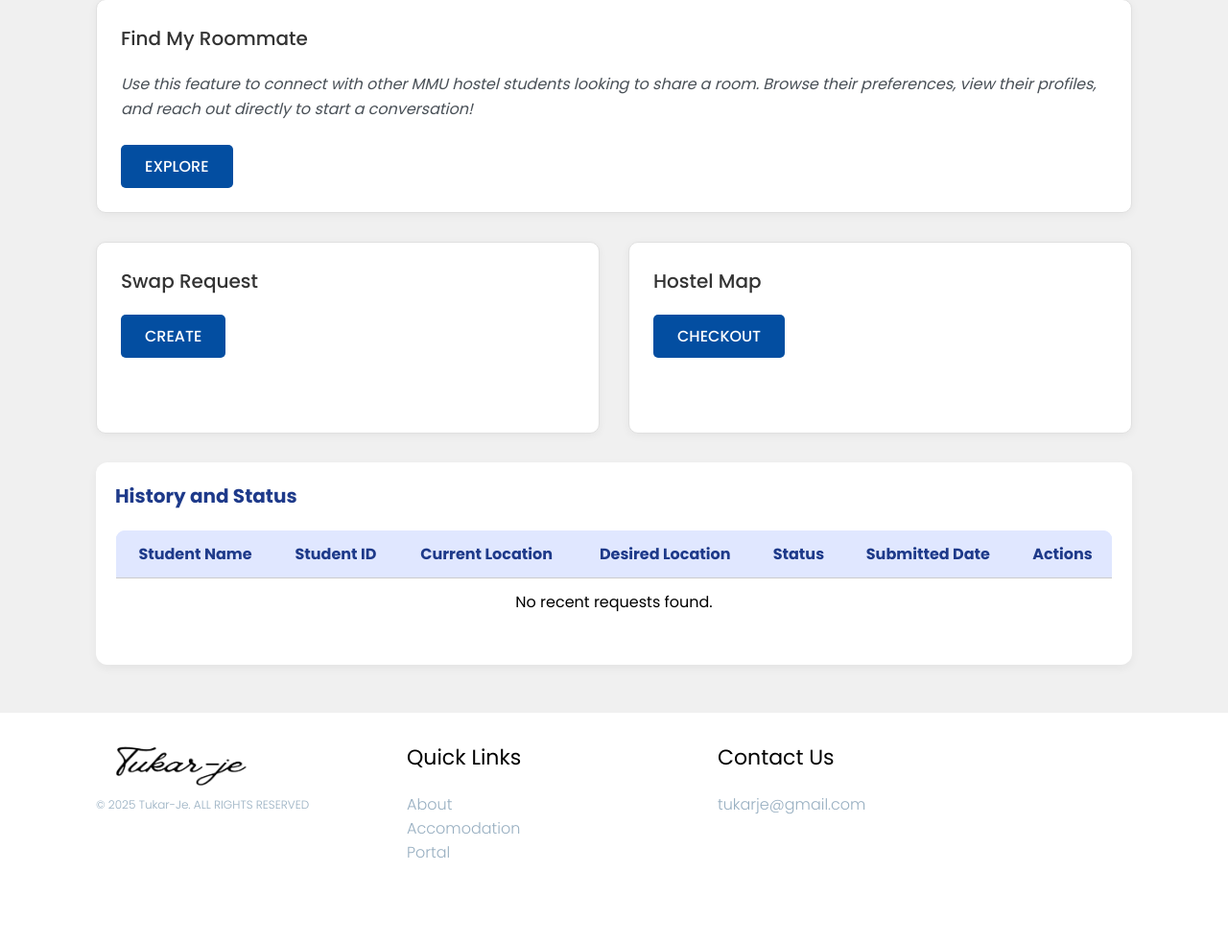
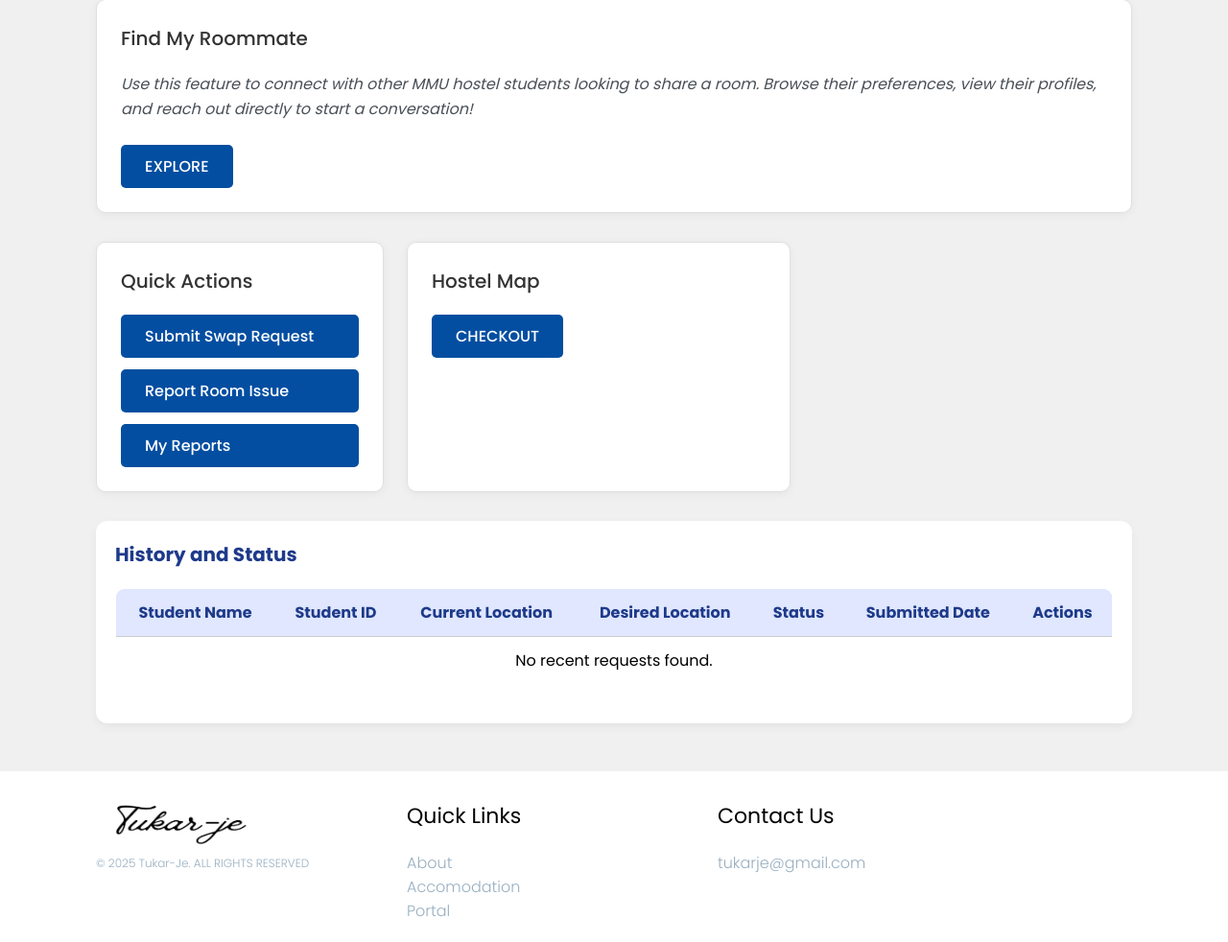
Before and after one commit to irfanazim/tukar-je, a Flask app: page /dashboard in a window 1280 px wide. Shown: the part 256-1238 px from the top of the page at 96% size. Before the commit the page ends 1150 px from the top, so only its background shows below. Run offline with Flask 3, Linux system fonts and the light colour scheme; the visitor is signed in with stand-in values (Sample User, id 1); data that the repository does not hold is empty.

Commit message:
Fix : Report Room Issues

```diff
--- a/app/models.py
+++ b/app/models.py
@@ -1,5 +1,5 @@
 from . import db
-from datetime import datetime
+from datetime import datetime, timedelta
 
 class User(db.Model):
     id = db.Column(db.Integer, primary_key=True)
--- a/app/routes.py
+++ b/app/routes.py
@@ -1,6 +1,6 @@
 from flask import Blueprint, app, jsonify, render_template, request, redirect, url_for, flash, session, current_app
 from . import db, mail
-from .models import Notification, RoommateProfile, User, Admin, SwapRequest, Announcement
+from .models import Notification, RoommateProfile, User, Admin, SwapRequest, Announcement, RoomReport
 from .utils import (get_admin_notifications, create_notification, get_user_notifications, is_valid_mmu_email, is_logged_in, is_admin_logged_in, send_swap_approved_email, send_swap_rejected_email,
                    setup_user_session, setup_admin_session, generate_token,
                    send_email, send_2fa_email,
@@ -782,6 +782,58 @@ def delete_profile(profile_id):
     return redirect(url_for('main.view_profiles'))
 
 # Report Room Issues
+@main.route('/room-report', methods=['GET', 'POST'])
+def room_report():
+    if not is_logged_in():
+        flash('Please login to submit a room report', 'error')
+        return redirect(url_for('main.login'))
+
+    user = User.query.get(session['user_id'])
+    if not user:
+        session.clear()
+        flash('Your session has expired. Please login again.', 'error')
+        return redirect(url_for('main.login'))
+
+    if request.method == 'POST':
+        issue_type = request.form.get('issue_type')
+        description = request.form.get('description')
+        priority = request.form.get('priority')
+
+        new_report = RoomReport(
+            user_id=user.id,
+            hostel=user.hostel,
+            block=user.block,
+            room=user.room,
+            issue_type=issue_type,
+            description=description,
+            priority=priority
+        )
+
+        try:
+            db.session.add(new_report)
+            db.session.commit()
+
+            # Notify all admins
+            admins = Admin.query.all()
+            for admin in admins:
+                create_notification(
+                    admin_id=admin.id,
+                    message=f"New room report from {user.fullname} ({user.hostel}-{user.block}-{user.room})",
+                    notification_type='room_report'
+                )
+
+            flash('Room report submitted successfully!', 'success')
+            return redirect(url_for('main.room_report'))
+        except Exception as e:
+            db.session.rollback()
+            flash('An error occurred while submitting your report. Please try again.', 'error')
+            return redirect(url_for('main.room_report'))
+
+    return render_template('room_report.html',
+                         user=user,
+                         logged_in=is_logged_in(),
+                         admin_logged_in=is_admin_logged_in())
+
 @main.route('/my-reports')
 def my_reports():
     if not is_logged_in():
--- a/app/templates/admin_announcements.html
+++ b/app/templates/admin_announcements.html
@@ -34,6 +34,7 @@
                 <li><a href="{{ url_for('main.swap_requests') }}">Requests</a></li>
                 <li><a href="{{ url_for('main.admin_students') }}">Students</a></li>
                 <li><a href="{{ url_for('main.admin_announcements') }}" class="active">Announcements</a></li>
+                <li><a href="{{ url_for('main.admin_room_reports') }}">Room Reports</a></li>
                 <li><a href="#">Settings</a></li>
             </ul>
         </nav>
@@ -48,7 +49,7 @@
         {% endwith %}
             <div class="announcement-box">
                 <form method="POST" action="{{ url_for('main.add_announcement') }}">
-                <textarea name="content" rows="2" placeholder="Write new announcement..." required></textarea>
+                    <textarea name="content" rows="2" placeholder="Write new announcement..." required class="fixed-textarea"></textarea>
                     <button type="submit" class="announcement-form-btn">Post</button>
                 </form>
                 <hr>
--- a/app/templates/admin_dashboard.html
+++ b/app/templates/admin_dashboard.html
@@ -39,6 +39,7 @@
               <li><a href="{{ url_for('main.swap_requests') }}">Requests</a></li>
               <li><a href="{{ url_for('main.admin_students') }}">Students</a></li>
               <li><a href="{{ url_for('main.admin_announcements') }}">Announcements</a></li>
+              <li><a href="{{ url_for('main.admin_room_reports') }}">Room Reports</a></li>
               <li><a href="#">Settings</a></li>
             </ul>
           </nav>
--- a/app/templates/admin_requests.html
+++ b/app/templates/admin_requests.html
@@ -45,6 +45,7 @@
                 <li><a href="{{ url_for('main.swap_requests') }}">Requests</a></li>
                 <li><a href="{{ url_for('main.admin_students') }}">Students</a></li>
                 <li><a href="{{ url_for('main.admin_announcements') }}">Announcements</a></li>
+                <li><a href="{{ url_for('main.admin_room_reports') }}">Room Reports</a></li>
                 <li><a href="#">Settings</a></li>
               </ul>
             </nav>
--- a/app/templates/admin_students.html
+++ b/app/templates/admin_students.html
@@ -46,6 +46,7 @@
                 <li><a href="{{ url_for('main.swap_requests') }}">Requests</a></li>
                 <li><a href="{{ url_for('main.admin_students') }}">Students</a></li>
                 <li><a href="{{ url_for('main.admin_announcements') }}">Announcements</a></li>
+                <li><a href="{{ url_for('main.admin_room_reports') }}">Room Reports</a></li>
                 <li><a href="#">Settings</a></li>
               </ul>
             </nav>
--- a/app/templates/dashboard.html
+++ b/app/templates/dashboard.html
@@ -29,8 +29,9 @@
             <h1>Dashboard</h1>
         </div>
 
-        <div class="dashboard-container dashboard-row">
-                <div class="dashboard-card">
+        <!-- First Row: Find My Roommate -->
+        <div class="dashboard-container" style="margin-bottom: 24px;">
+            <div class="dashboard-card" style="width: 100%;">
                 <h3>Find My Roommate</h3>
                 <p class="roommate-description">Use this feature to connect with other MMU hostel students looking to share a room.
                 Browse their preferences, view their profiles, and reach out directly to start a conversation!</p>
@@ -38,22 +39,24 @@
             </div>
         </div>
 
-
-        <div class="dashboard-container">
-            <!-- First Row -->
-            <div class="dashboard-row">
-                <div class="dashboard-card">
-                    <h3>Swap Request</h3>
-                    <a href="{{ url_for('main.submit_request') }}" class="card-btn">CREATE</a>
+        <!-- Second Row: Quick Actions and Hostel Map -->
+        <div class="dashboard-container dashboard-row" style="margin-bottom: 24px; display: flex; gap: 24px;">
+            <div class="dashboard-card" style="flex: 1; max-width: 300px;">
+                <h3>Quick Actions</h3>
+                <div class="card-actions" style="display: flex; flex-direction: column; gap: 12px;">
+                    <a href="{{ url_for('main.submit_request') }}" class="card-btn">Submit Swap Request</a>
+                    <a href="{{ url_for('main.room_report') }}" class="card-btn">Report Room Issue</a>
+                    <a href="{{ url_for('main.my_reports') }}" class="card-btn">My Reports</a>
                 </div>
-
-                <div class="dashboard-card">
+            </div>
+            <div class="dashboard-card" style="flex: 1; max-width: 400px;">
                 <h3>Hostel Map</h3>
                 <a href="{{ url_for('main.hostel_map') }}" class="card-btn">CHECKOUT</a>
             </div>
         </div>
 
-            <!-- Second Row -->
+        <!-- Third Row: History and Status -->
+        <div class="dashboard-container" style="width: 100%;">
             <div class="recent-request-content">
                 <h3>History and Status</h3>
                 <div class="status-content">
@@ -76,7 +79,6 @@
                                 <td>{{ req.user.student_id }}</td>
                                 <td>{{ req.current_hostel }}-{{ req.current_block }}-{{ req.current_room }}</td>
                                 <td>{{ req.desired_hostel }}-{{ req.desired_block }}-{{ req.desired_room }}</td>
-
                                 <!-- Status Column (Fixed) -->
                                 <td class="status">
                                     {% if req.status == "pending" %}
@@ -96,18 +98,13 @@
                                     </div>
                                     {% endif %}
                                 </td>
-
-                                    <!-- Date Column -->
                                 <td>{{ req.date.strftime('%Y-%m-%d %H:%M') }}</td>
-
-                                    <!-- Actions Column (Fixed) -->
                                 <td class="actions">
                                     {% if req.status == "pending" %}
                                     <a href="{{ url_for('main.edit_request', request_id=req.id) }}" class="action-btn edit-btn">
                                         <span class="material-icons">edit</span>
                                     </a>
                                     {% endif %}
-
                                     <a href="{{ url_for('main.delete_request', request_id=req.id) }}" class="action-btn delete-btn"
                                        onclick="return confirm('Are you sure you want to delete this request?');">
                                        <span class="material-icons">delete</span>
@@ -121,7 +118,6 @@
                             {% endfor %}
                         </tbody>
                     </table>
-                    </div>
                 </div>
             </div>
         </div>
```
Also changed, not shown: app/static/css/room_reports.css (+7 -2 lines). Lines whose indentation alone changed are shown as unchanged.
